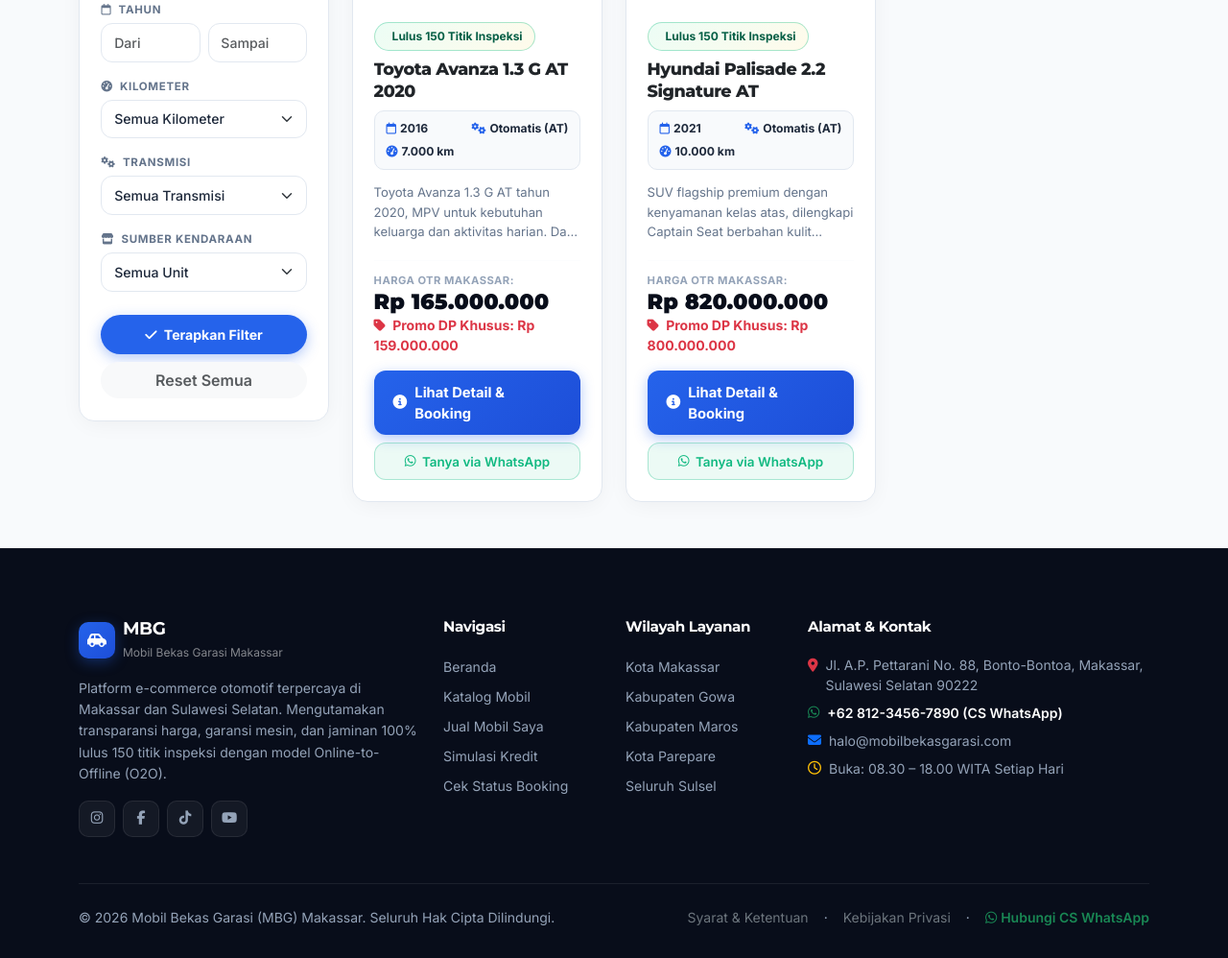
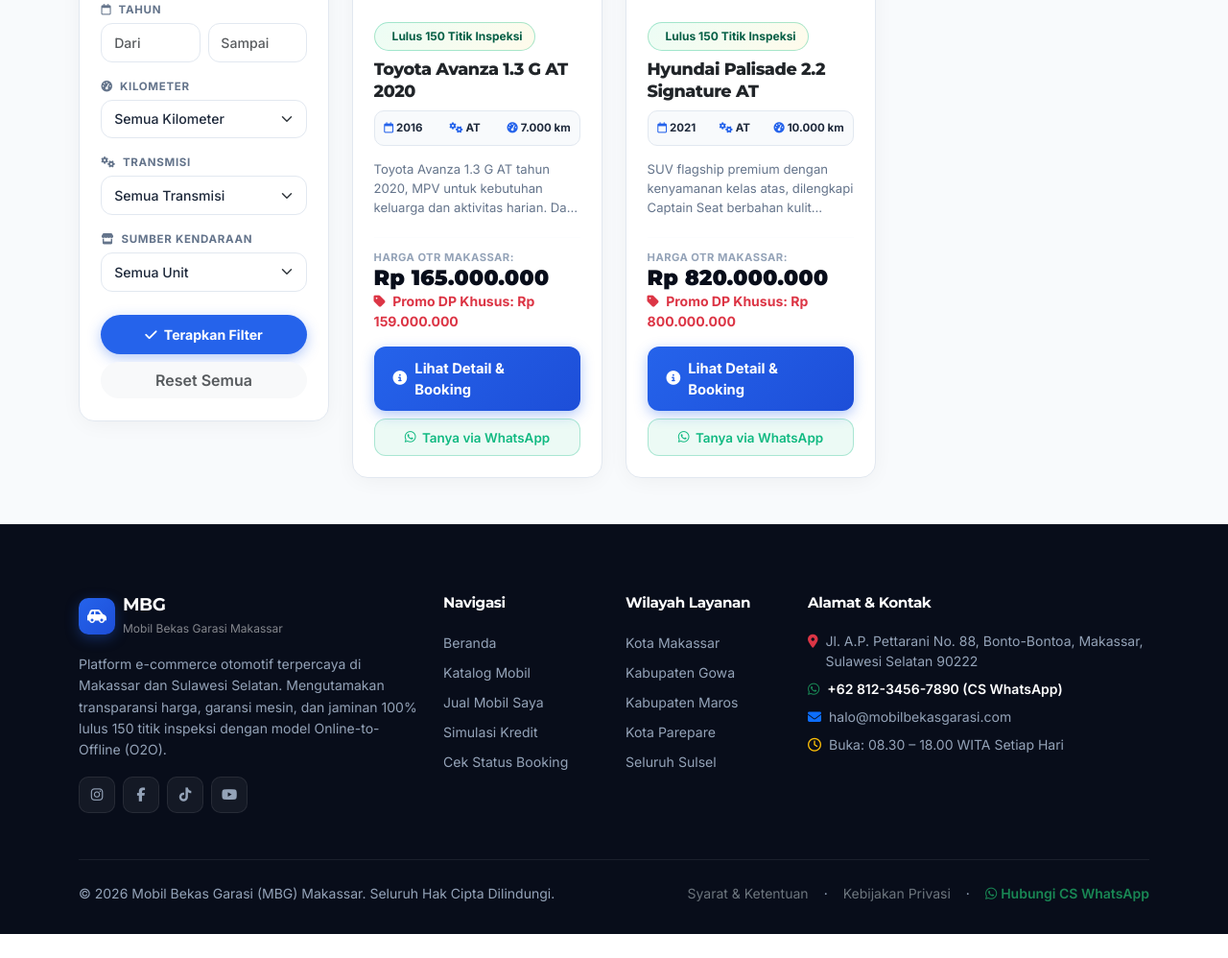
Before and after one commit to Akmalll45/E-commerce_MBG, a Django app: page /katalog/ in a window 1280 px wide. Shown: the part 729-1727 px from the top of the page at 96% size. After the commit the page ends 1702 px from the top, so only its background shows below. Run offline with Django 5.2, Linux system fonts and the light colour scheme; data comes from the database, SQL or seed files in the repository.

Commit message:
penyesuaian card katalog

```diff
--- a/toko/templates/base_publik.html
+++ b/toko/templates/base_publik.html
@@ -85,13 +85,19 @@
         .badge-seller-floating { position:absolute; top:14px; right:14px; background:rgba(8,13,26,.75); backdrop-filter:blur(8px); color:#F1F5F9; font-size:.68rem; font-weight:600; padding:5px 9px; border-radius:8px; border:1px solid rgba(255,255,255,.15); z-index:5; display:inline-flex; align-items:center; gap:4px; }
         .badge-inspeksi-exclusive { background:linear-gradient(135deg,#ECFDF5,#FFFBEB); color:#065F46; border:1px solid rgba(16,185,129,.35); font-size:.75rem; font-weight:700; padding:5px 12px; border-radius:9999px; display:inline-flex; align-items:center; gap:6px; }
         .badge-inspeksi-exclusive i { color:#D97706; }
-        .card-body-content { padding:1.35rem; display:flex; flex-direction:column; flex-grow:1; }
+        .card-body-content { padding:1.35rem; display:flex; flex-direction:column; flex-grow:1; container:mbg-card / inline-size; }
         .card-car-title { font-family:'Montserrat',sans-serif; font-size:1.1rem; font-weight:800; color:var(--mbg-navy); line-height:1.3; display:-webkit-box; -webkit-line-clamp:2; -webkit-box-orient:vertical; overflow:hidden; }
         .car-desc { font-size:.82rem; line-height:1.55; color:#64748B; flex-grow:1; display:-webkit-box; -webkit-line-clamp:3; -webkit-box-orient:vertical; overflow:hidden; }
-        .specs-mini-bar { background:#F8FAFC; border:1px solid #E2E8F0; border-radius:10px; padding:.55rem .75rem; display:flex; align-items:center; justify-content:space-between; gap:.35rem; font-size:.76rem; color:#64748B; margin-bottom:.85rem; flex-wrap:wrap; }
-        .specs-mini-item { display:inline-flex; align-items:center; gap:4px; font-weight:600; }
+        .specs-mini-bar { background:#F8FAFC; border:1px solid #E2E8F0; border-radius:10px; padding:.55rem .6rem; display:flex; align-items:center; justify-content:space-between; gap:.25rem; font-size:.72rem; color:#64748B; margin-bottom:.85rem; flex-wrap:nowrap; }
+        .specs-mini-item { display:inline-flex; align-items:center; gap:3px; font-weight:600; white-space:nowrap; }
         .specs-mini-item strong { color:#1E293B; }
-        .specs-mini-item i { color:var(--mbg-blue); font-size:.75rem; }
+        .specs-mini-item i { color:var(--mbg-blue); font-size:.7rem; }
+        .trans-short { display:none; }
+        /* Card sempit (mis. laptop 1200-1399px atau HP kecil): pakai label singkat "AT"/"MT" agar km 6 digit tetap muat */
+        @container mbg-card (max-width: 258px) {
+            .trans-full { display:none; }
+            .trans-short { display:inline; }
+        }
         .card-divider { border:none; border-top:1px solid #F1F5F9; margin:.75rem 0; }
         .price-label { font-size:.70rem; font-weight:700; text-transform:uppercase; letter-spacing:.04em; color:#94A3B8; }
         .price-value { font-family:'Montserrat',sans-serif; font-size:1.4rem; font-weight:900; color:var(--mbg-navy); line-height:1.2; }
--- a/toko/templates/katalog.html
+++ b/toko/templates/katalog.html
@@ -270,7 +270,7 @@
 
                             <div class="specs-mini-bar">
                                 <span class="specs-mini-item"><i class="fa-regular fa-calendar"></i><strong>{{ mobil.tahun }}</strong></span>
-                                <span class="specs-mini-item"><i class="fa-solid fa-gears"></i><strong>{{ mobil.get_transmisi_display }}</strong></span>
+                                <span class="specs-mini-item" title="{{ mobil.get_transmisi_display }}"><i class="fa-solid fa-gears"></i><strong><span class="trans-full">{{ mobil.get_transmisi_display }}</span><span class="trans-short">{{ mobil.transmisi }}</span></strong></span>
                                 <span class="specs-mini-item"><i class="fa-solid fa-gauge-high"></i><strong>{{ mobil.jarak_tempuh|intcomma }} km</strong></span>
                             </div>
 
```
